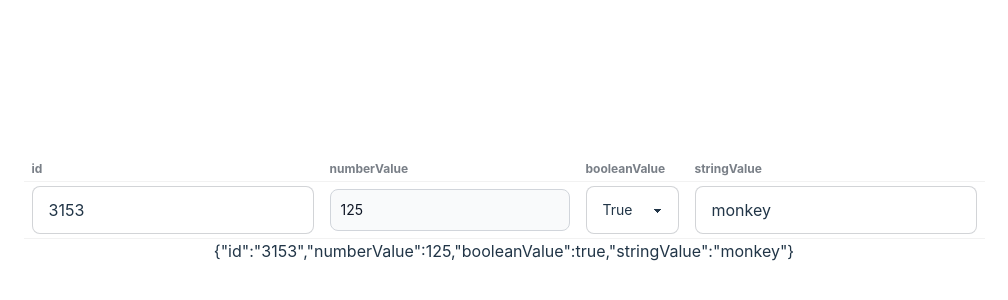
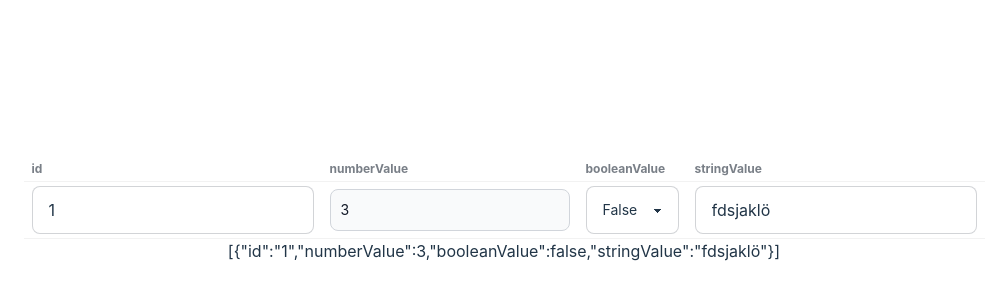
Before and after one commit to Oshulten/ChatRoom, a React (Vite) app in the folder ChatRoomFrontend/: page / in a window 1280 px wide. Shown: the part 190-490 px from the top of the page, without its empty margins (136-1144 px from the left). Built offline with nearby package versions, Linux system fonts and the light colour scheme.

Commit message:
feat: implement Table with single entity

```diff
--- a/ChatRoomFrontend/src/App.tsx
+++ b/ChatRoomFrontend/src/App.tsx
@@ -1,27 +1,13 @@
-import React, { useState } from 'react'
+import React from 'react'
 import './App.css'
-import { PrimitiveDataRow } from './components/dataTable'
-import { GenericIdEntity } from './types/genericIdEntity';
+import { PrimitiveDataTable } from './components/dataTable'
 
-interface SampleEntity extends GenericIdEntity {
-  numberValue: number,
-  booleanValue: boolean,
-  stringValue: string
-}
 
 
 function App() {
-  const [entity, setEntity] = useState<SampleEntity>({
-    id: "3153",
-    numberValue: 125,
-    booleanValue: true,
-    stringValue: "monkey"
-  });
-
   return (
     <>
-      <PrimitiveDataRow entity={entity} handleChange={(newValue) => setEntity(newValue)} />
-      <p>{JSON.stringify(entity)}</p>
+      <PrimitiveDataTable />
     </>
   )
 }
--- a/ChatRoomFrontend/src/components/DataTable.tsx
+++ b/ChatRoomFrontend/src/components/DataTable.tsx
@@ -53,12 +53,10 @@ interface GenericCellProps {
 }
 
 export function PrimitiveDataCell({ value, onChange }: GenericCellProps) {
-    function handleChange(currentString: string) {
-        console.log("handleChangeInCell: " + currentString);
-        onChange(castStringToPrimitive(currentString, value));
-    }
+    const handleChange = (currentString: string) => onChange(castStringToPrimitive(currentString, value));
 
     let inputElement;
+
     if (typeof (value) === "string") {
         inputElement =
             <input
@@ -67,6 +65,7 @@ export function PrimitiveDataCell({ value, onChange }: GenericCellProps) {
                 value={value.toString()}
                 onChange={(e) => handleChange(e.target.value)} />
     }
+
     if (typeof (value) === "boolean") {
         inputElement =
             <select
@@ -77,6 +76,7 @@ export function PrimitiveDataCell({ value, onChange }: GenericCellProps) {
                 <option value="false">False</option>
             </select>
     }
+
     if (typeof (value) === "number") {
         inputElement =
             <input
@@ -88,8 +88,6 @@ export function PrimitiveDataCell({ value, onChange }: GenericCellProps) {
 
     return (<>
         {inputElement}
-        {/* <p>{castToTypeInfo(value)}</p> */}
-        {/* <p>{typeof (castStringToPrimitive(String(value), value))}</p> */}
     </>)
 }
 
@@ -101,7 +99,7 @@ interface SampleEntity extends GenericIdEntity {
 }
 
 export function PrimitiveDataTable() {
-    const [entities, setEntites] = useState<SampleEntity[]>([
+    const [entities, setEntities] = useState<SampleEntity[]>([
         {
             id: "1",
             numberValue: 3,
@@ -110,13 +108,34 @@ export function PrimitiveDataTable() {
         }
     ])
 
-    function handleChangeFactory() {
-        return (newValue: SampleEntity) => {
-            return undefined;
+    function handleChangeFactory(entityId: string) {
+        return (newEntity: SampleEntity) => {
+            console.log(`New entity: ${JSON.stringify(newEntity)} at id ${entityId}`);
+            const entity = entities.find(entity => entity.id == entityId);
+            if (entity == undefined) {
+                throw new Error(`Entity id ${entityId} cannot be found in state`);
+            }
+            const entityIndex = entities.indexOf(entity);
+            const newEntities = [...entities.slice(0, entityIndex), newEntity!, ...entities.slice(entityIndex + 1)];
+            setEntities(newEntities);
         }
     }
 
-    return <PrimitiveDataRow<SampleEntity> entity={entities[0]} handleChange={handleChangeFactory()} />
+    return (<>
+        <div className="overflow-x-auto">
+            <table className="table table-xs">
+                <thead>
+                    <tr>
+                        {Object.keys(entities[0]).map((name) => (<th key={name}>{name}</th>))}
+                    </tr>
+                </thead>
+                <tbody>
+                    <PrimitiveDataRow<SampleEntity> key={entities[0].id} entity={entities[0]} handleChange={handleChangeFactory(entities[0].id)} />
+                </tbody>
+            </table>
+        </div>
+        <p>{JSON.stringify(entities)}</p>
+    </>)
 }
 
 interface PrimitiveDataRowProps<T> {
@@ -144,27 +163,15 @@ export function PrimitiveDataRow<T extends GenericIdEntity>({ entity, handleChan
     }
 
     return (
-        <div className="overflow-x-auto">
-            <table className="table table-xs">
-                <thead>
-                    <tr>
-                        {Object.keys(entity).map((name) => (<th key={name}>{name}</th>))}
-                    </tr>
-                </thead>
-                <tbody>
         <tr key={entity.id}>
             {Object.keys(entity).map((key) => {
                 return (
-                                <td key={"id"}>
-                                    <PrimitiveDataCell value={entity[key]} onChange={handleChangeFactory(key)}></PrimitiveDataCell>
+                    <td key={key}>
+                        <PrimitiveDataCell key={key} value={entity[key]} onChange={handleChangeFactory(key)}></PrimitiveDataCell>
                     </td>
                 )
             })}
-                    </tr>
-                </tbody>
-            </table>
-        </div>
-    );
+        </tr>)
 }
 
 interface UserRowProps {
```
Lines whose indentation alone changed are shown as unchanged.
